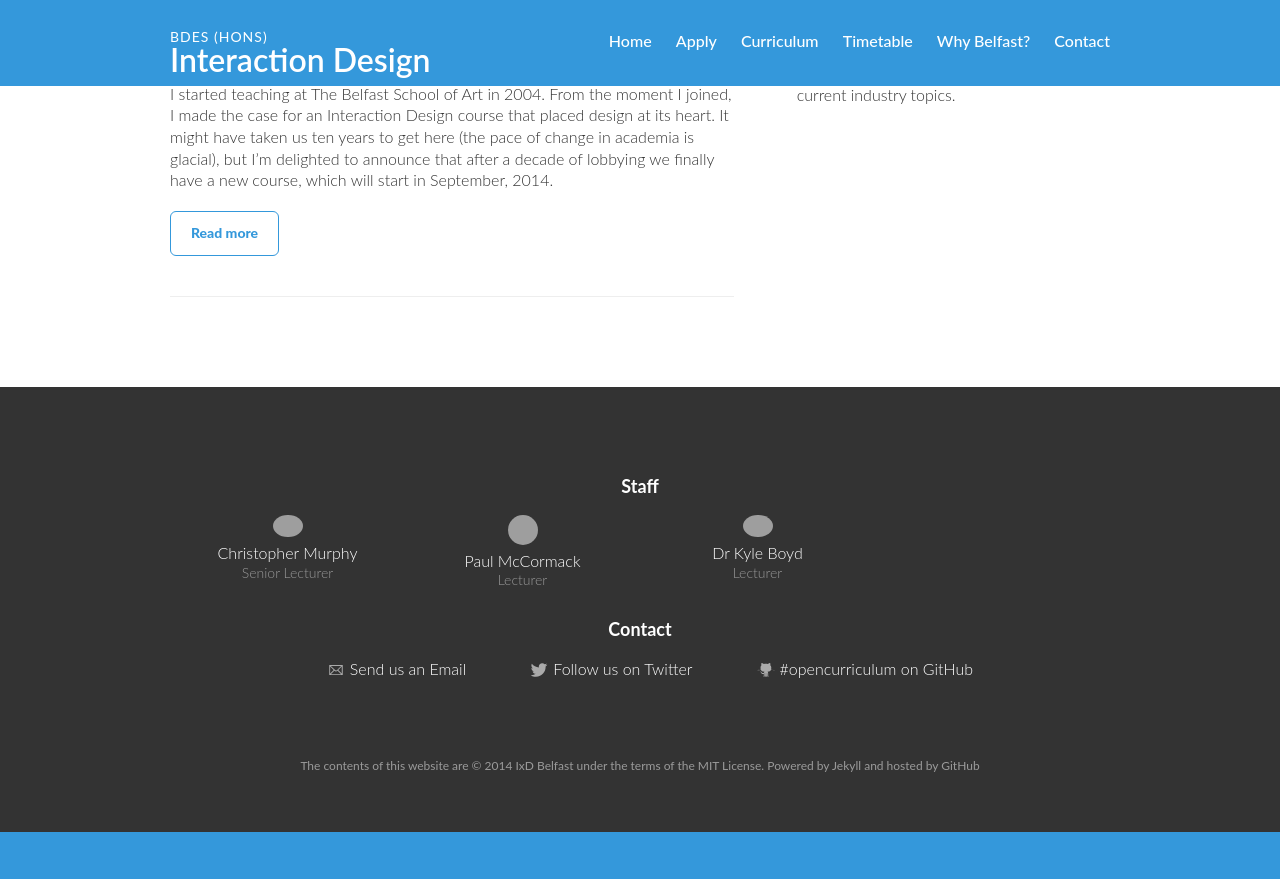
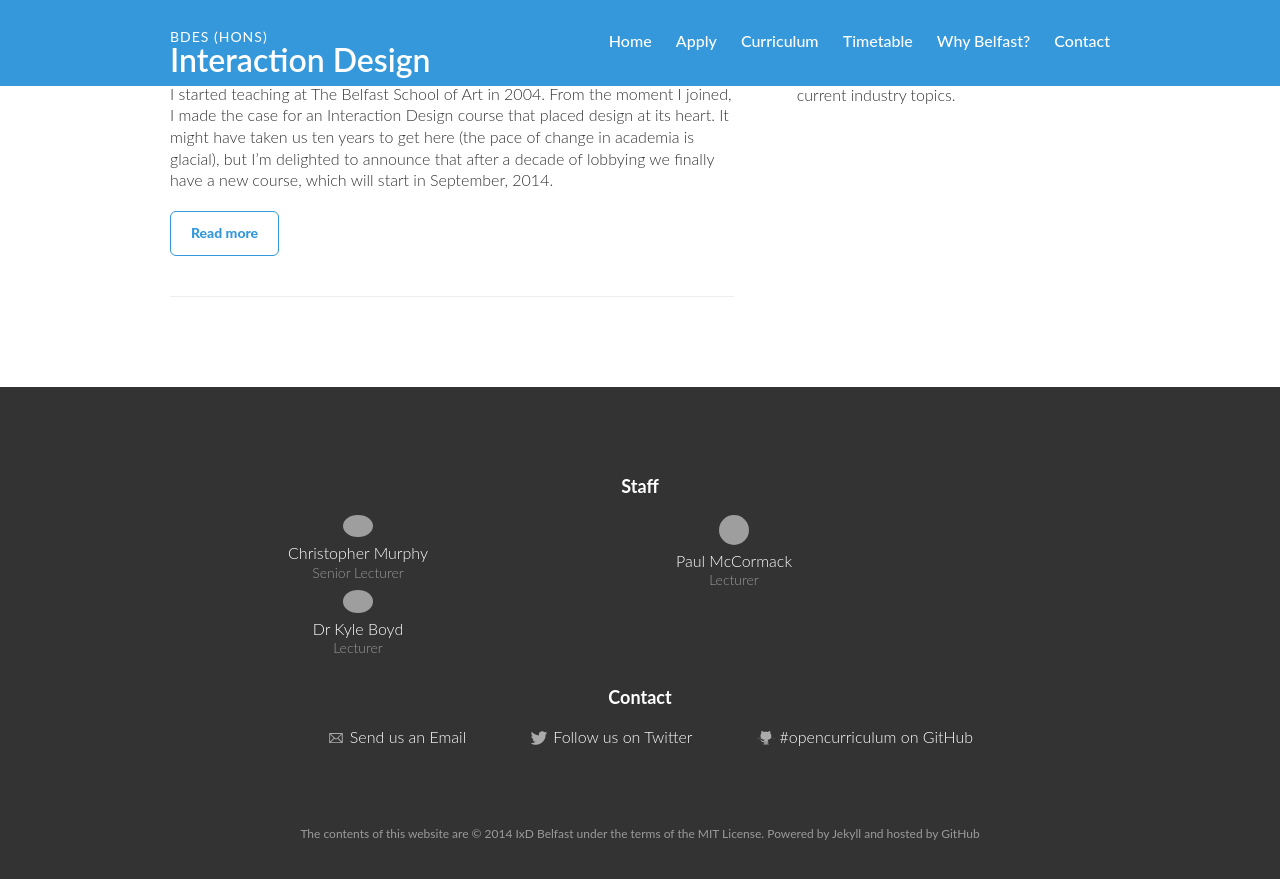
Before and after one commit to ixdbelfast/ixdbelfast.github.io, a Jekyll site: the page built from journal.html, in a window 1280 px wide and 900 px high, scrolled down 579 px. Shown: the top 879 px of the window. Built offline with Jekyll 4.4.1, drawn with Linux system fonts in a browser that asks for light colours; before the commit the page ends 1411 px from its top, so only the background shows below that; grey boxes are pictures that could not be loaded.

Commit message:
Adjusting staff width

```diff
--- a/css/style.css
+++ b/css/style.css
@@ -472,7 +472,7 @@ p.date {
     list-style-type: none;
     text-align: center;
     margin-bottom: 20px;
-    width: 25%;
+    width: 40%;
     float: left;
     margin-left: 0; }
     .staff li img {
```
